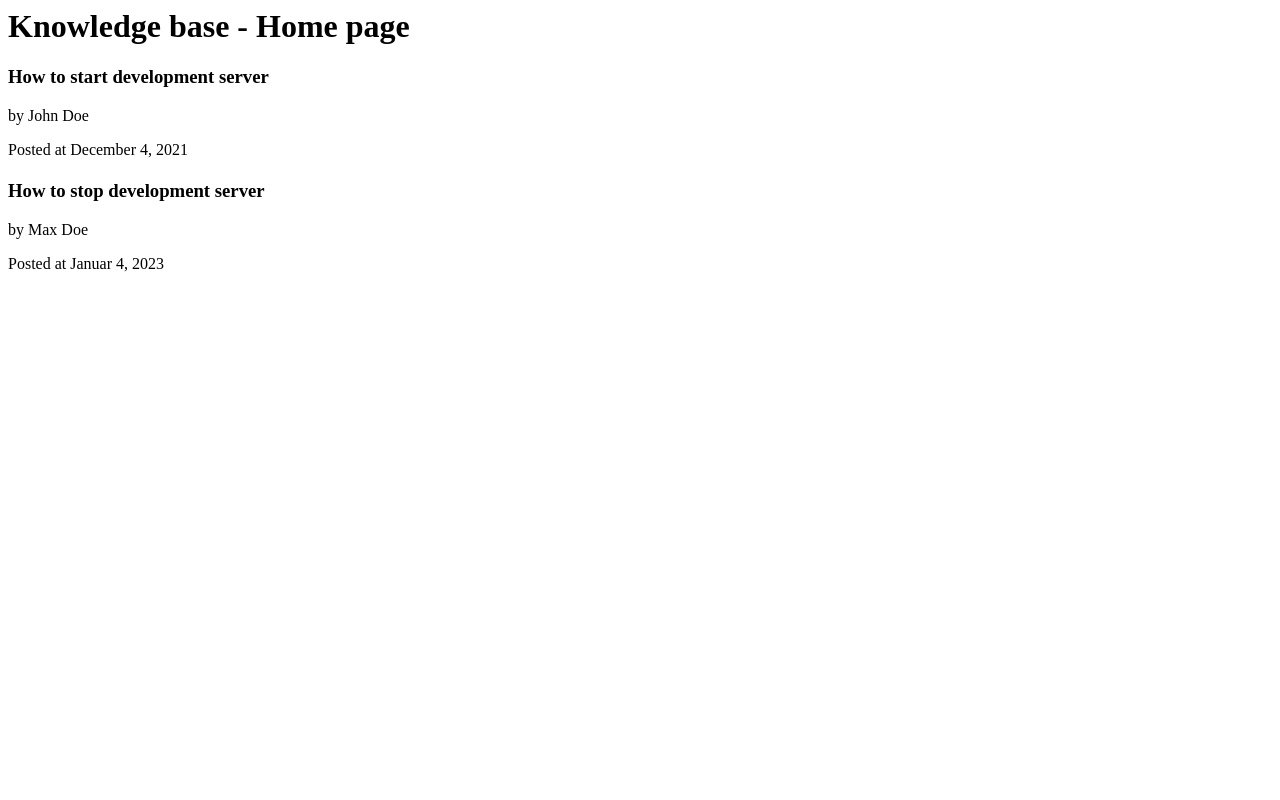
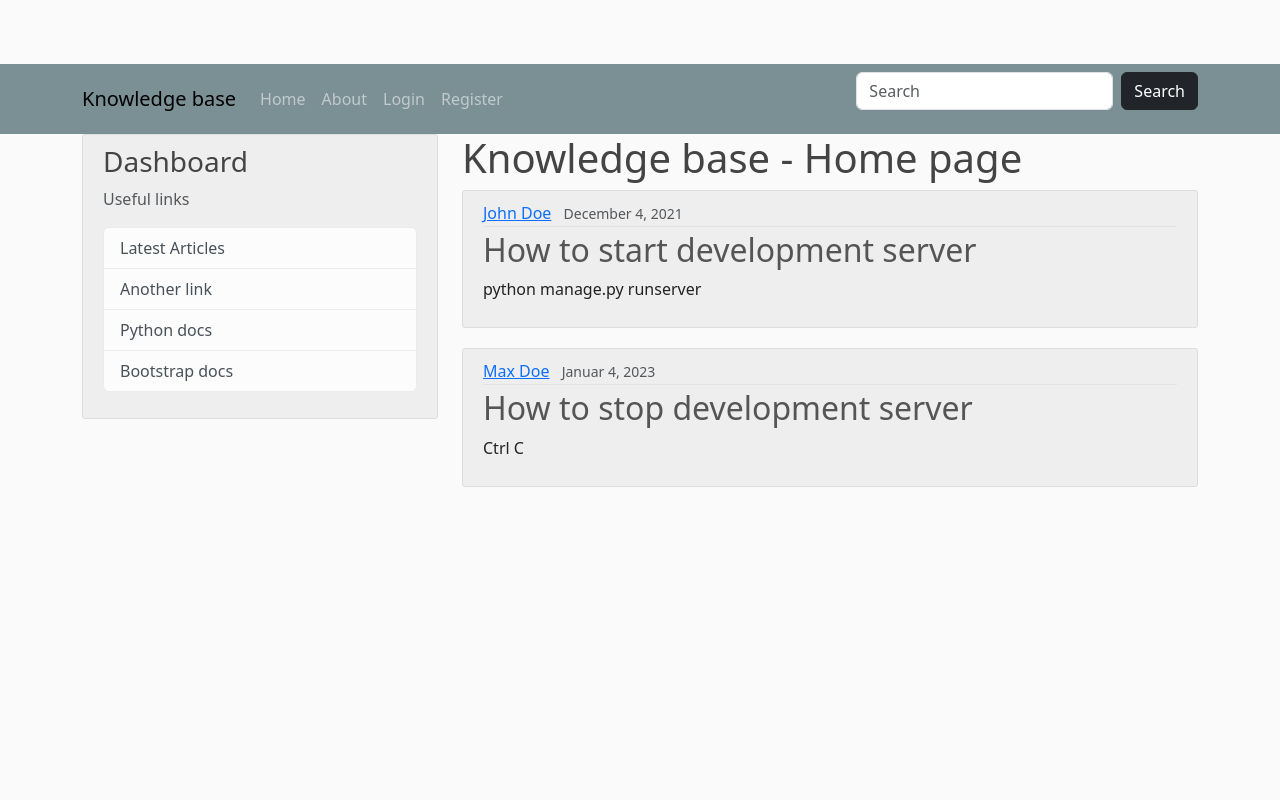
Before and after one commit to SLimx32/pydev, a Django app: page / in a window 1280 px wide. Run offline with Django 4.2, Linux system fonts and the light colour scheme.

Commit message:
Add Boostrap meta-tags

```diff
--- /dev/null
+++ b/kb/static/kb/main.css
@@ -0,0 +1,95 @@
+body {
+	background: #fafafa;
+	color: #222222;
+	margin-top: 4rem;
+}
+
+h1,
+h2,
+h3,
+h4,
+h5,
+h6 {
+	color: #444444;
+}
+
+ul {
+	margin: 0;
+}
+.bg-darkgrey{
+    background-color: #7B9095;
+}
+.bg-magenta {
+    background-color: #b55086;
+}
+.bg-burgundy {
+	background-color: #7b2d51;
+}
+
+.site-header .navbar-nav .nav-link {
+	color: #c1c9ce;
+}
+
+.site-header .navbar-nav .nav-link:hover {
+	color: #ffffff;
+}
+
+.site-header .navbar-nav .nav-link.active {
+	font-weight: 500;
+}
+
+.content-section {
+	background: #eeeeee;
+	padding: 10px 20px;
+	border: 1px solid #dddddd;
+	border-radius: 3px;
+	margin-bottom: 20px;
+}
+
+.article-title {
+	color: #555555;
+	text-decoration: none;
+}
+
+a.article-title:hover {
+	color: #428bca;
+	text-decoration: none;
+}
+
+.article-content {
+	white-space: pre-line;
+}
+
+.article-img {
+	height: 80px;
+	width: 80px;
+	margin-right: 16px;
+}
+
+.article-metadata {
+	padding-bottom: 1px;
+	margin-bottom: 4px;
+	border-bottom: 1px solid #e3e3e3
+}
+
+.article-metadata a:hover {
+	color: #333;
+	text-decoration: none;
+}
+
+.article-svg {
+	width: 25px;
+	height: 25px;
+	vertical-align: middle;
+}
+
+.account-img {
+	height: 125px;
+	width: 125px;
+	margin-right: 20px;
+	margin-bottom: 16px;
+}
+
+.account-heading {
+	font-size: 2.5rem;
+}
--- a/kb/templates/kb/base.html
+++ b/kb/templates/kb/base.html
@@ -1,4 +1,9 @@
+{%load static%}
 <head>
+    <meta charset="utf-8">
+    <meta name="viewport" content="width=device-width, initial-scale=1">
+    <link href="https://cdn.jsdelivr.net/npm/bootstrap@5.3.0-alpha1/dist/css/bootstrap.min.css" rel="stylesheet" integrity="sha384-GLhlTQ8iRABdZLl6O3oVMWSktQOp6b7In1Zl3/Jr59b6EGGoI1aFkw7cmDA6j6gD" crossorigin="anonymous">
+    <link rel="stylesheet" type="text/css" href="{% static "kb/main.css" %}"/>
     {%if title%}
         <title> KB - {{title}} </title>
     {% else %}
@@ -7,6 +12,71 @@
 </head>
 
 <body>
-    {%block content%} {% endblock content%}
+    <header class="site-header">
+    <nav class="navbar navbar-expand-lg navbar-light bg-darkgrey">
+        <div class="container">
+          <a class="navbar-brand" href="#">Knowledge base</a>
+          <button class="navbar-toggler" type="button" data-bs-toggle="collapse" data-bs-target="#navbarSupportedContent" aria-controls="navbarSupportedContent" aria-expanded="false" aria-label="Toggle navigation">
+            <span class="navbar-toggler-icon"></span>
+          </button>
+          <div class="collapse navbar-collapse" id="navbarSupportedContent">
+            <ul class="navbar-nav me-auto mb-2 mb-lg-0">
+              <li class="nav-item">
+                <a class="nav-link active" aria-current="page" href="/">Home</a>
+              </li>
+              <li class="nav-item">
+                <a class="nav-link active" href="about/">About</a>
+              </li>
+              <li class="nav-item">
+                <a class="nav-link" href="#">Login</a>
+              </li>
+              <li class="nav-item">
+                <a class="nav-link" href="#">Register</a>
+              {% comment %} </li>
+              <li class="nav-item dropdown">
+                <a class="nav-link dropdown-toggle" href="#" role="button" data-bs-toggle="dropdown" aria-expanded="false">
+                  Dropdown
+                </a>
+                <ul class="dropdown-menu">
+                  <li><a class="dropdown-item" href="#">Action</a></li>
+                  <li><a class="dropdown-item" href="#">Another action</a></li>
+                  <li><hr class="dropdown-divider"></li>
+                  <li><a class="dropdown-item" href="#">Something else here</a></li>
+                </ul>
+              </li>
+              <li class="nav-item">
+                <a class="nav-link disabled">Disabled</a>
+              </li> {% endcomment %}
+            </ul>
+            <form class="d-flex" role="search">
+              <input class="form-control me-2" type="search" placeholder="Search" aria-label="Search">
+              <button class="btn btn-dark" type="submit">Search</button>
+            </form>
+          </div>
+        </div>
+      </nav>
+    </header>
+    <div>
+    <main role="main" class="container">
+        <div class="row">
+           <div class="col-md-4">
+             <div class="content-section">
+                <h3>Dashboard</h3>
+                <p class='text-muted'>Useful links </p>
+                  <ul class="list-group">
+                    <li class="list-group-item list-group-item-light">Latest Articles</li>
+                    <li class="list-group-item list-group-item-light">Another link</li>
+                    <li class="list-group-item list-group-item-light">Python docs</li>
+                    <li class="list-group-item list-group-item-light">Bootstrap docs</li>
+                  </ul>
+                </p>
+              </div>
+            </div>
+          <div class="col-md-8">
+            {% block content %}{% endblock %}
+          </div>
+        </div>
 
+      </main>
+    <script src="https://cdn.jsdelivr.net/npm/bootstrap@5.3.0-alpha1/dist/js/bootstrap.bundle.min.js" integrity="sha384-w76AqPfDkMBDXo30jS1Sgez6pr3x5MlQ1ZAGC+nuZB+EYdgRZgiwxhTBTkF7CXvN" crossorigin="anonymous"></script>
 </body>
--- a/kb/templates/kb/home.html
+++ b/kb/templates/kb/home.html
@@ -3,17 +3,15 @@
     {% block content%}
         <h1> Knowledge base - Home page </h1>
         {%for article in articles%}
-        <h3>
-            {{article.title}}
-        </h3>
-        <p>
-            by {{article.author}}
-        </p>
-        <p>
-            Posted at {{article.date}}
-        </p>
-        <h4>
-            {{post.content}}
-        </h4>
-        {%endfor%}
+        <article class="media content-section">
+            <div class="media-body">
+              <div class="article-metadata">
+                <a class="me-2" href="#">{{ article.author }}</a>
+                <small class="text-muted">{{ article.date }}</small>
+              </div>
+              <h2><a class="article-title" href="#">{{ article.title }}</a></h2>
+              <p class="article-content">{{ article.content }}</p>
+            </div>
+          </article>
+          {%endfor%}
 {%endblock content%}
--- a/kb/urls.py
+++ b/kb/urls.py
@@ -2,6 +2,6 @@ from django.urls import path
 from . import views
 
 urlpatterns = [
-    path("", views.home, name="kb-home"),
+    path("", views.home, name="kb.home"),
     path("about/", views.about, name="kb.about")
 ]
```
Also changed, not shown: kb/templates/kb/about.html (+11 -1 lines).
